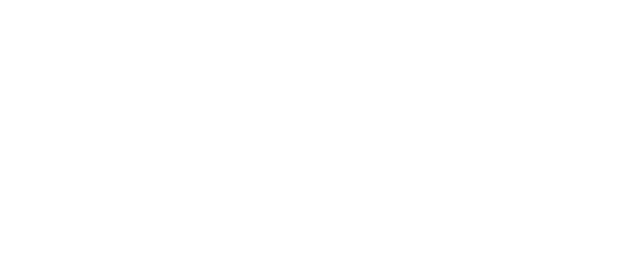
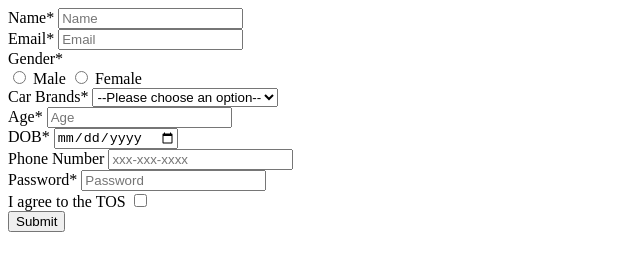
Before and after one commit to acciojob/signup-form-car-DipeshGoud, a website: page main.html in a window 1280 px wide. Shown: the whole page, without its empty margins (0-640 px from the left). Drawn offline with Linux system fonts and the light colour scheme.

Commit message:
created a submission

```diff
--- a/main.html
+++ b/main.html
@@ -11,6 +11,58 @@
     <script type="text/javascript" src="./script.js">
 </script>
 
+	<main>
+		<form method="post">
+  <div>
+    <label for="name">Name*</label>
+    <input type="text" id="name" name="name" placeholder="Name" required>
+  </div>
+  <div>
+    <label for="email">Email*</label>
+    <input type="email" id="email" name="email" placeholder="Email" required>
+  </div>
+  <div>
+    <label for="gender">Gender*</label>
+    <br>
+    <input type="radio" id="gender_m" name="gender" value="male" required>
+    <label for="gender_m">Male</label>
+    <input type="radio" id="gender_f" name="gender" value="female" required>
+    <label for="gender_f">Female</label>
+  </div>
+  <div>
+    <label for="cars">Car Brands*</label>
+    <select id="cars" name="cars" required>
+      <option value="" selected disabled>--Please choose an option--</option>
+      <option value="BMW">BMW</option>
+      <option value="Audi">Audi</option>
+      <option value="Mercedez">Mercedez</option>
+    </select>
+  </div>
+  <div>
+    <label for="age">Age*</label>
+    <input type="number" id="age" name="age" placeholder="Age" required>
+  </div>
+  <div>
+    <label for="dob">DOB*</label>
+    <input type="date" id="dob" name="dob" required>
+  </div>
+  <div>
+    <label for="tel">Phone Number</label>
+    <input type="tel" id="tel" name="tel" placeholder="xxx-xxx-xxxx">
+  </div>
+  <div>
+    <label for="password">Password*</label>
+    <input type="password" id="password" name="password" placeholder="Password" required>
+  </div>
+  <div>
+    <label for="tos">I agree to the TOS</label>
+    <input type="checkbox" id="tos" name="tos" required>
+  </div>
+  <button type="submit">Submit</button>
+</form>
+
+	</main>
+
 </body>
 
 </html>
```
